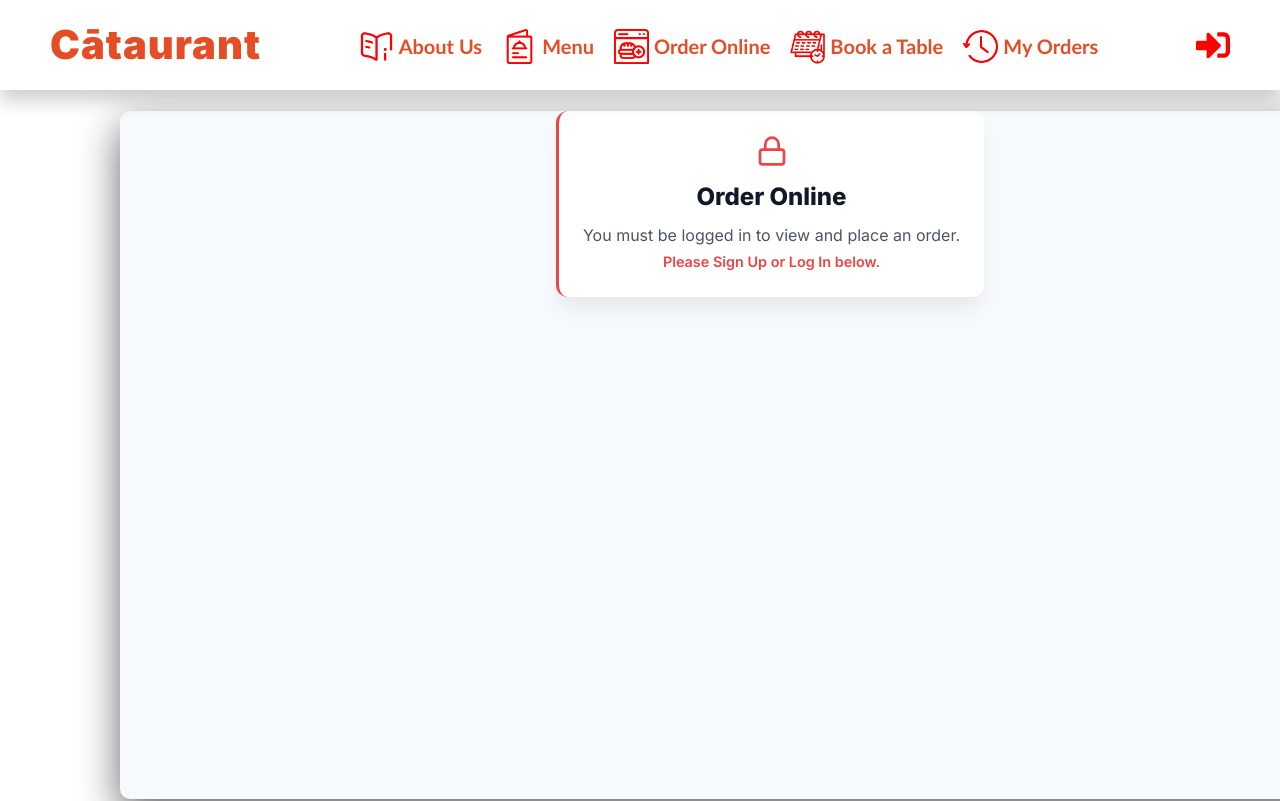
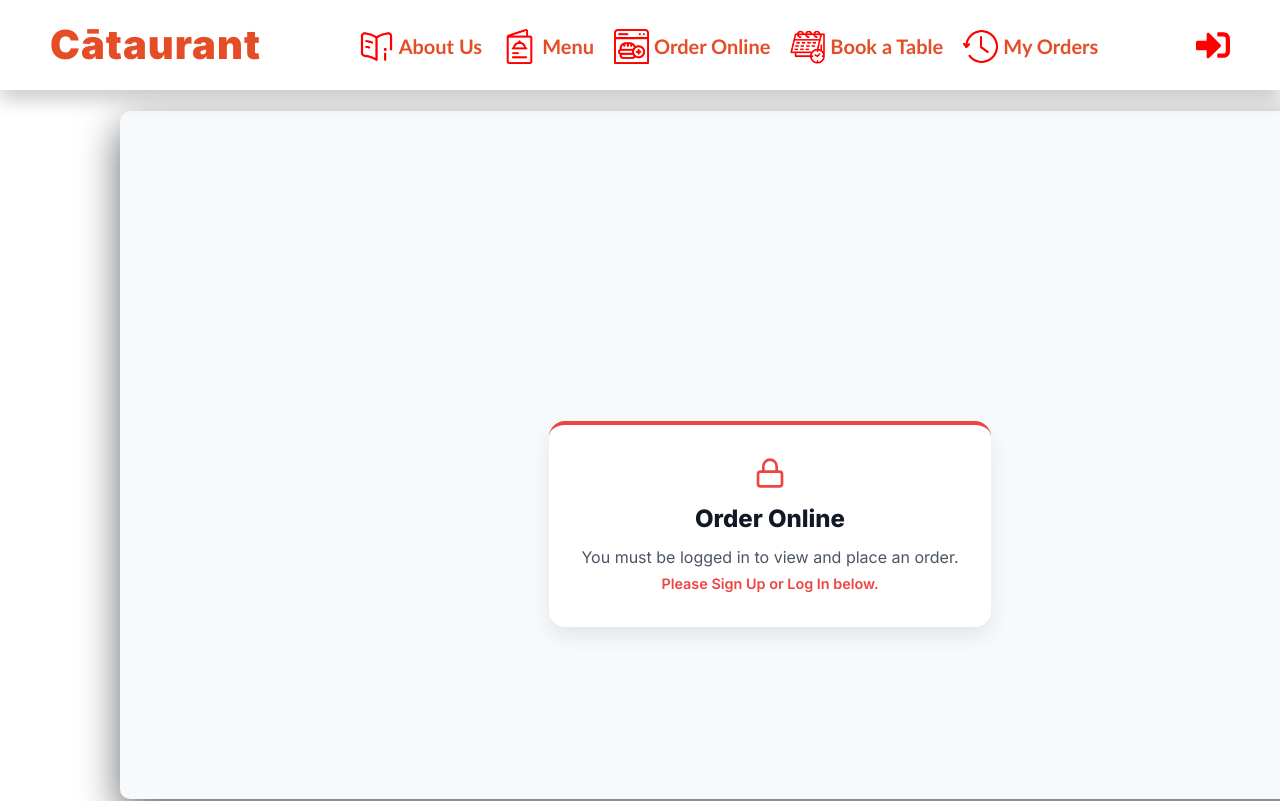
Before and after one commit to Eve435-IV/Ecommerce-Cataurant, a Next.js app: page /components/orderonline in a window 1280 px wide. Shown: the top 801 px of the page. Built offline with nearby package versions, Linux system fonts and the light colour scheme; what @mui/material-nextjs would draw is missing.

Commit message:
18/11/25

```diff
--- a/src/app/components/booktable/booktable.module.css
+++ b/src/app/components/booktable/booktable.module.css
@@ -23,6 +23,7 @@
   justify-content: center;
   min-height: 80vh;
   gap: 0.5rem;
+
 }
 
 .loadingIcon {
@@ -58,6 +59,8 @@
   height: 2.2rem;
   color: #ef4444;
   margin-bottom: 0.75rem;
+  margin-left: auto;
+  margin-right: auto;
 }
 
 .promptTitle {
--- a/src/app/components/booktable/layout.tsx
+++ b/src/app/components/booktable/layout.tsx
@@ -54,9 +54,9 @@ const LoginPrompt = () => (
       </p>
       <p className={styles.promptAction}>Please Sign Up or Log In below.</p>
     </div>
-    <div className={styles.authBox}>
+    {/* <div className={styles.authBox}>
       <AuthForm />
-    </div>
+    </div> */}
   </div>
 );
 
--- a/src/app/components/orderonline/orderonline.module.css
+++ b/src/app/components/orderonline/orderonline.module.css
@@ -192,23 +192,20 @@
 }
 
 .promptContainer {
-  max-width: 38rem;
-  margin: 0 auto;
   display: flex;
   flex-direction: column;
+  align-items: center;
   gap: 2rem;
-  align-items: center;
 }
 
 .promptCard {
-  position: absolute;
   text-align: center;
   background: #fff;
-  margin-top: 0px;
-  padding: 1.5rem;
-  border-radius: 0.75rem;
-  box-shadow: 0 15px 20px -5px rgba(0, 0, 0, 0.08);
-  border-left: 3px solid #ef4444;
+  padding: 2rem;
+  border-radius: 1rem;
+  box-shadow: 0 10px 20px rgba(0, 0, 0, 0.08);
+  border-top: 4px solid #ef4444;
+  margin-top: 310px;
 }
 
 .lockIcon {
@@ -216,6 +213,8 @@
   height: 2rem;
   color: #ef4444;
   margin: 0 auto 0.75rem auto;
+  align-items: center;
+    text-align: center;
 }
 
 .promptTitle {
--- a/src/app/components/orderonline/page.tsx
+++ b/src/app/components/orderonline/page.tsx
@@ -210,7 +210,7 @@ export default function OrderOnline() {
               </p>
             </div>
 
-            <AuthForm />
+            {/* <AuthForm /> */}
           </div>
         )}
       </div>
--- a/src/app/pages/myorders/myOrders.module.css
+++ b/src/app/pages/myorders/myOrders.module.css
@@ -152,16 +152,66 @@ box-shadow: 0 15px 40px rgba(0, 0, 0, 0.6);
 }
 .error,
 .empty {
-    font-family: 'Trebuchet MS', 'Lucida Sans Unicode', 'Lucida Grande', 'Lucida Sans', Arial, sans-serif;
-    padding: 290px;
-    background-color: #fafafa;
-    border-radius: 8px;
-    border: 1px solid #ff0000;
+  margin-top: 87px;
+  display: flex;
+  flex-direction: column;
+  align-items: center;
+  padding: 2rem;
+  height: 86vh;
+  background-color: #fffefe;
+  box-shadow: 0 15px 40px rgba(0, 0, 0, 0.6);
+  border-radius: 12px;
+  width: 100%;
+  max-width: 1300px;
+  margin-left: auto;
+  margin-right: auto;
+      display: flex;
+    justify-content: center;
+    align-items: center;
+}
+.promptContainer {
+  display: flex;
+  flex-direction: column;
+  align-items: center;
+  gap: 2rem;
+}
+
+.promptCard {
+  text-align: center;
+  background: #fff;
+  padding: 2rem;
+  border-radius: 1rem;
+  box-shadow: 0 10px 20px rgba(0, 0, 0, 0.08);
+  border-top: 4px solid #ef4444;
+  margin-top: 10px;
+}
+
+.lockIcon {
+  width: 2rem;
+  height: 2rem;
+  color: #ef4444;
+  margin: 0 auto 0.75rem auto;
+  align-items: center;
     text-align: center;
-    margin-left: auto;
-    margin-right: auto;
-    font-weight: 600;
-    font-size: 20px;
+}
+
+.promptTitle {
+  font-size: 1.5rem;
+  font-weight: 800;
+  color: #111827;
+}
+
+.promptMessage {
+  margin-top: 0.5rem;
+  font-size: 1rem;
+  color: #4b5563;
+}
+
+.promptAction {
+  margin-top: 0.25rem;
+  font-size: 0.9rem;
+  font-weight: 600;
+  color: #ef4444;
 }
 .tabContainer {
   display: flex;
--- a/src/app/pages/myorders/page.tsx
+++ b/src/app/pages/myorders/page.tsx
@@ -10,6 +10,7 @@ import {
   OrderStatus,
   GET_MY_ORDERS,
 } from "../../schema/order";
+import { Lock } from "lucide-react";
 import styles from "./myOrders.module.css";
 
 const statusColors: Record<string, string> = {
@@ -45,7 +46,25 @@ export default function MyOrdersPage() {
         <div className={styles.loaderRing}></div>
       </div>
     );
-  if (error) return <div className={styles.error}>Error: {error.message}</div>;
+  if (error)
+    return (
+      <div className={styles.error}>
+        <div className={styles.promptContainer}>
+          <div className={styles.promptCard}>
+            <Lock className={styles.lockIcon} />
+            <h1 className={styles.promptTitle}>My Orders</h1>
+            <p className={styles.promptMessage}>
+              You must be logged in to view orders.
+            </p>
+            <p className={styles.promptAction}>
+              Please Sign Up or Log In below.
+            </p>
+          </div>
+
+          {/* <AuthForm /> */}
+        </div>
+      </div>
+    );
 
   const batches: OrderBatch[] =
     data?.getMyOrders?.data
```
